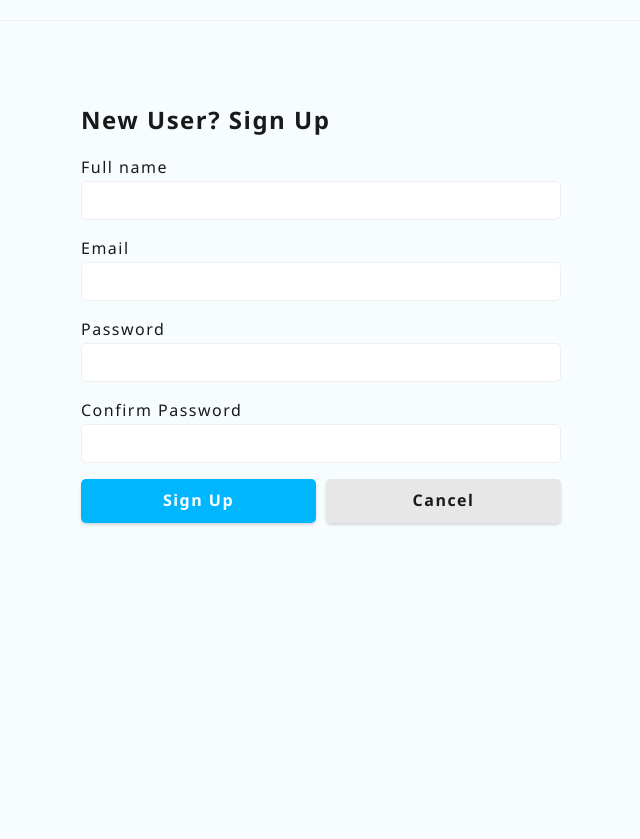
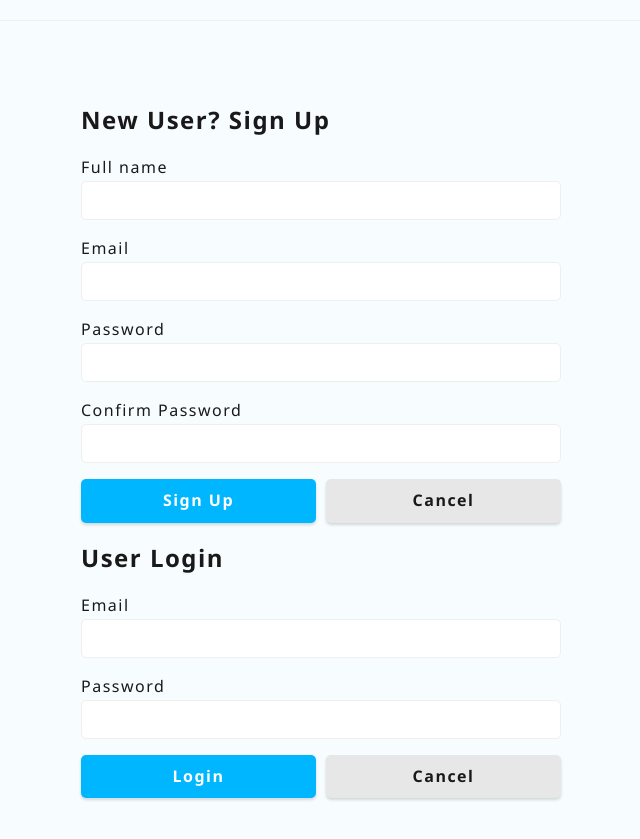
Before and after one commit to skoodath/email-client, a website built with webpack: page src/index.html in a window 1280 px wide. Shown: the part 107-946 px from the top of the page, without its empty margins (319-959 px from the left). Before the commit the page ends 800 px from the top, so only its background shows below. Built offline with nearby package versions, Linux system fonts and the light colour scheme.

Commit message:
added user login compopnent

```diff
--- a/src/index.html
+++ b/src/index.html
@@ -49,6 +49,29 @@
             </div>
           </form>
         </section>
+        <section class="form_wrapper">
+          <h2 class="section_title mb-1">User Login</h2>
+          <form id="auth" class="form">
+            <div class="input_group mb-1">
+              <label for="name">Email</label>
+                <input type="email" class="input_field" id="email" required />
+              </label>
+            </div>
+            <div class="input_group mb-1">
+              <label for="name">Password</label>
+              <input type="password" class="input_field" id="name" required />
+            </div>
+            <div class="button_group mb-1">
+              <button type="submit" class="button raised primary">
+                Login
+              </button>
+              <button type="reset" class="button raised secondary">
+                Cancel
+              </button>
+            </div>
+          </form>
+
+        </section>
       </section>
     </main>
     <script src="bundle.js"></script>
```
